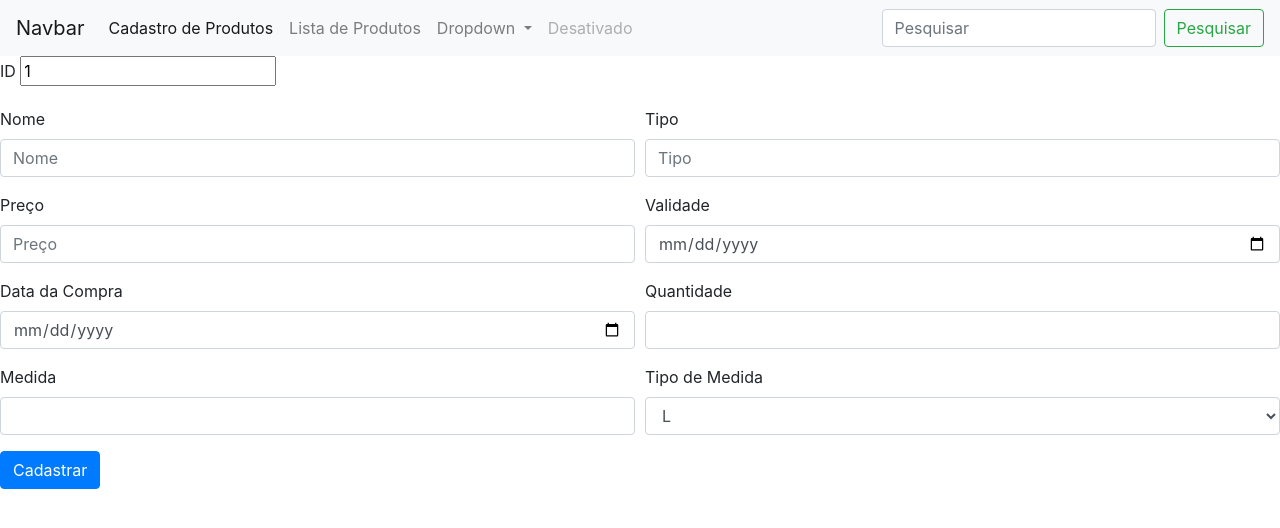
After one commit to nightreturn77/projectadmhouse, a PHP site: page /atualizarProduto.php?id=1 in a window 1280 px wide. The commit adds this page. Shown: the top 528 px of the page. Run offline with PHP 8.4, Linux system fonts and the light colour scheme; data that the repository does not hold is empty.

Commit message:
beta 2.0

```diff
--- /dev/null
+++ b/atualizarProduto.php
@@ -0,0 +1,75 @@
+<?php
+include('header.php');
+include('footer.php');
+include('connection.php');
+$id= $_GET['id'];
+$query = "select * FROM produto where idproduto = $id";
+$sql = mysqli_query($con, $query);
+//colocando os valores do banco dentro de variaveis separadas
+$list = mysqli_fetch_array($sql);
+$nome = $list['nome'];
+$tipo = $list['tipo'];
+$validade = $list['validade'];
+$dataCompra = $list['dataCompra'];
+$preco = $list['preco'];
+$quantidade = $list['quantidade'];
+$medida = $list['medida'];
+$tipoMedida = $list['tipoMedida'];
+
+echo '
+
+<form action="atualizarProdutoBanco.php" method="POST">
+    <div class="form-row">
+    <div class="form-group col-md-12">
+    <label for="nomeproduto">ID</label>
+    <input name="idproduto" value="'.$id.'">
+    </div>
+        <div class="form-group col-md-6">
+            <label for="nomeproduto">Nome</label>
+            <input type="text" class="form-control" id="nomeproduto" placeholder="Nome" name="nome" value="'.$nome.'">
+        </div>
+        <div class="form-group col-md-6">
+            <label for="tipoproduto">Tipo</label>
+            <input type="text" class="form-control" id="tipoproduto" placeholder="Tipo" name="tipo" value="'.$tipo.'">
+        </div>
+        <div class="form-group col-md-6">
+            <label for="precoproduto">Preço</label>
+            <input type="text" class="form-control" id="precoproduto" placeholder="Preço" name="preco" value="'.$preco.'">
+        </div>
+        <div class="form-group col-md-6">
+            <label for="validadeproduto">Validade</label>
+            <input type="date" class="form-control" id="validadeproduto" name="validade" value="'.$validade.'">
+        </div>
+        <div class="form-group col-md-6">
+            <label for="dataproduto">Data da Compra</label>
+            <input type="date" class="form-control" id="dataproduto" name="dataCompra" value="'.$dataCompra.'">
+        </div>
+        <div class="form-group col-md-6">
+            <label for="dataproduto">Quantidade</label>
+            <input type="number" class="form-control" id="dataproduto" name="quantidade" value="'.$quantidade.'">
+        </div>
+        <div class="form-group col-md-6">
+            <label for="dataproduto">Medida</label>
+            <input type="number" class="form-control" id="dataproduto" name="medida" value="'.$medida.'">
+        </div>
+        <div class="form-group col-md-6">
+      <label for="inputMedida">Tipo de Medida</label>
+      <select id="inputMedida" class="form-control" name="tipoMedida">
+        <option  >L</option>
+        <option >KG</option>
+        <option >G</option>
+        <option >Ml</option>
+      </select>
+
+    </div>
+    <div class="col-md-12">
+    <button type="submit" class="btn btn-primary" name="cadastrar">Cadastrar</button>
+    <div>
+</form>
+
+
+
+
+
+'
+?>
--- a/lista.php
+++ b/lista.php
@@ -46,6 +46,7 @@ echo "<tr><td>$nome</td>
 <td>$tipo</td>
 <td>$quantidade</td>
 <td>$medida $tipoMedida</td>
+<td><a href='atualizarProduto.php?id=".$prod['idproduto']." '>Atualizar</a></td>
 
 
 
```
Also changed, not shown: atualizarProdutoBanco.php (added, +50 -0 lines).
